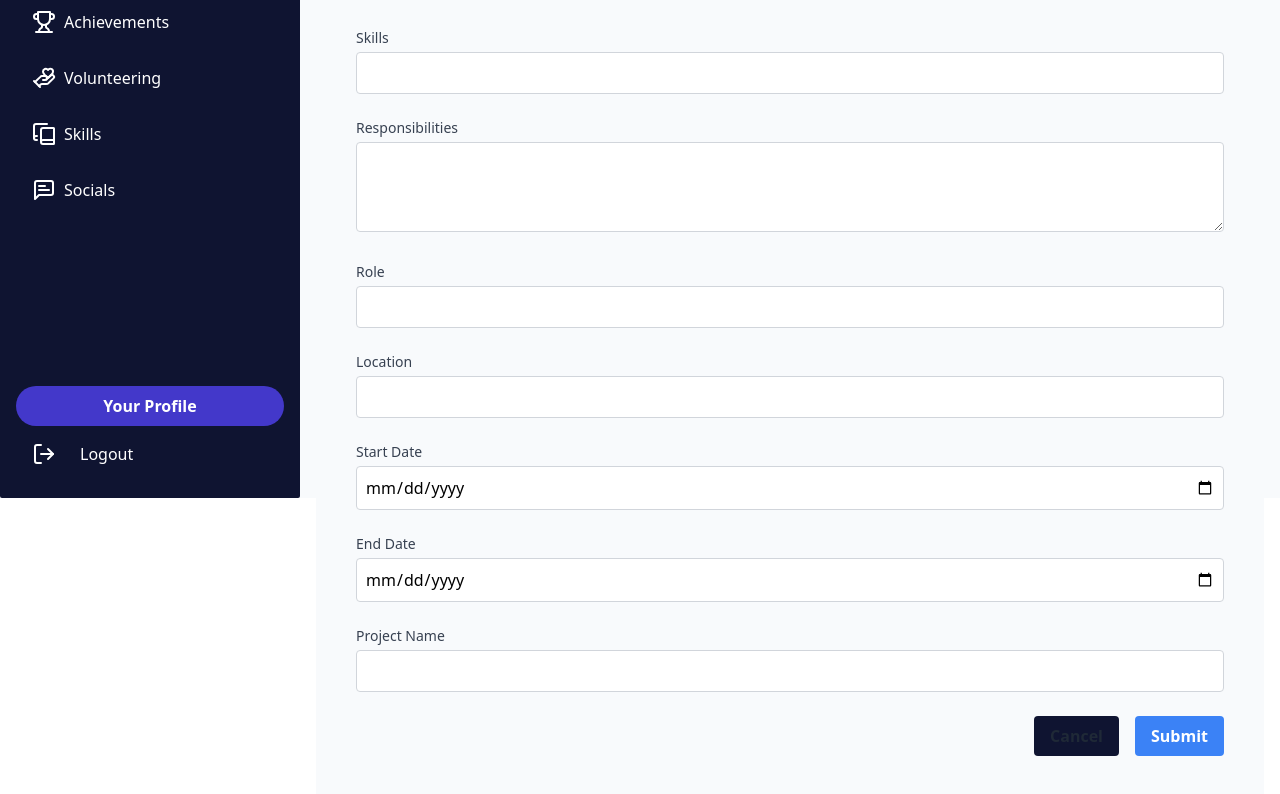
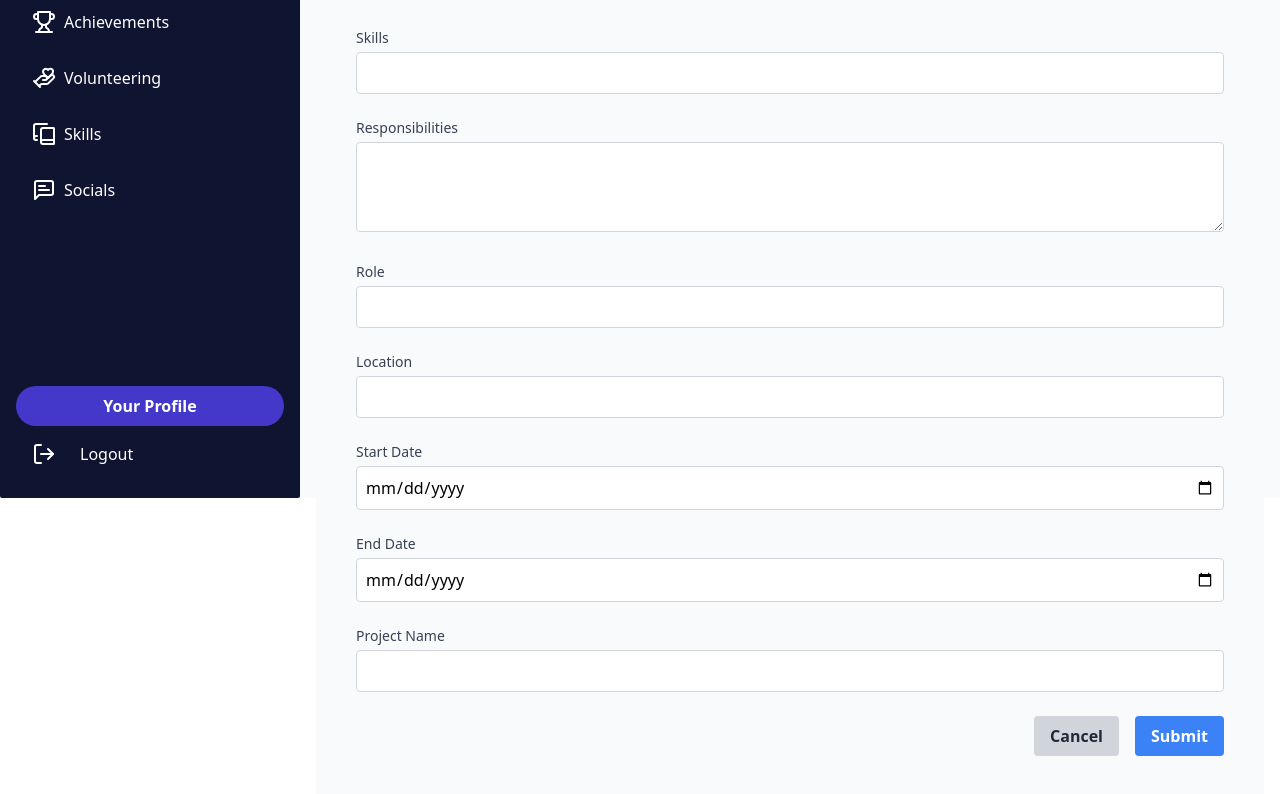
Before and after one commit to Team-Rebels/portfolio-website-frontend, a React (Vite) app: page /dashboard/volunteering/addvolunteering in a window 1280 px wide. Shown: the part 302-1096 px from the top of the page. Built offline with nearby package versions, Linux system fonts and the light colour scheme.

Commit message:
Update to volunteering page

```diff
--- a/src/pages/dashboard/pages/addVolunteering.jsx
+++ b/src/pages/dashboard/pages/addVolunteering.jsx
@@ -151,7 +151,7 @@
         <div className="flex justify-end">
           <button
             type="button"
-            className="mr-4 bg-[#0F1431] hover:bg-gray-400 text-gray-800 font-bold py-2 px-4 rounded"
+            className="mr-4 bg-gray-300 hover:bg-gray-400 text-gray-800 font-bold py-2 px-4 rounded"
             onClick={() => navigate('/dashboard/volunteering')}
           >
             Cancel
```
